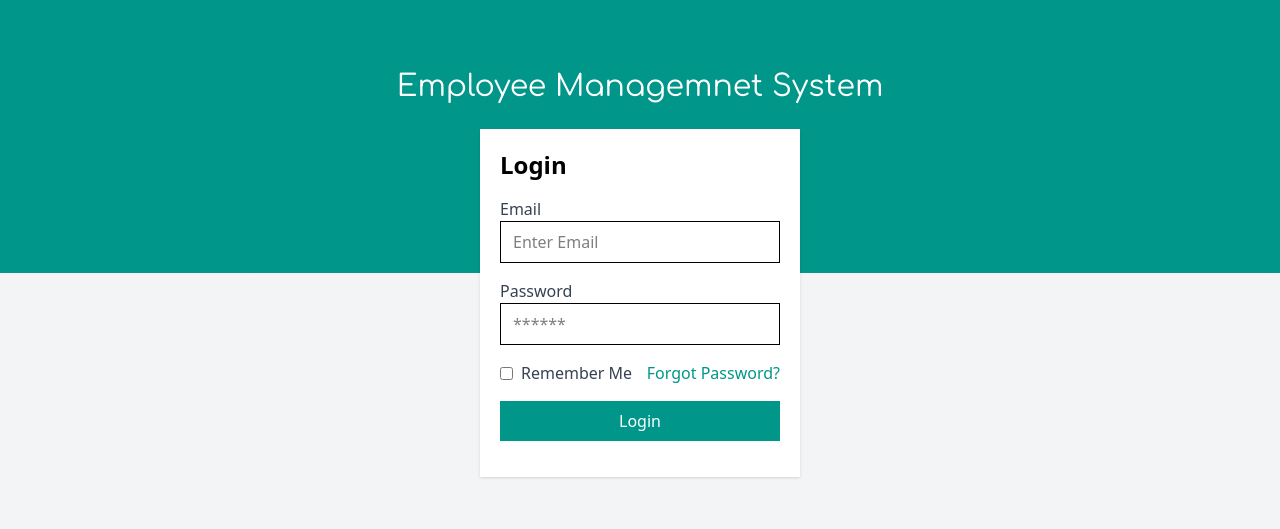
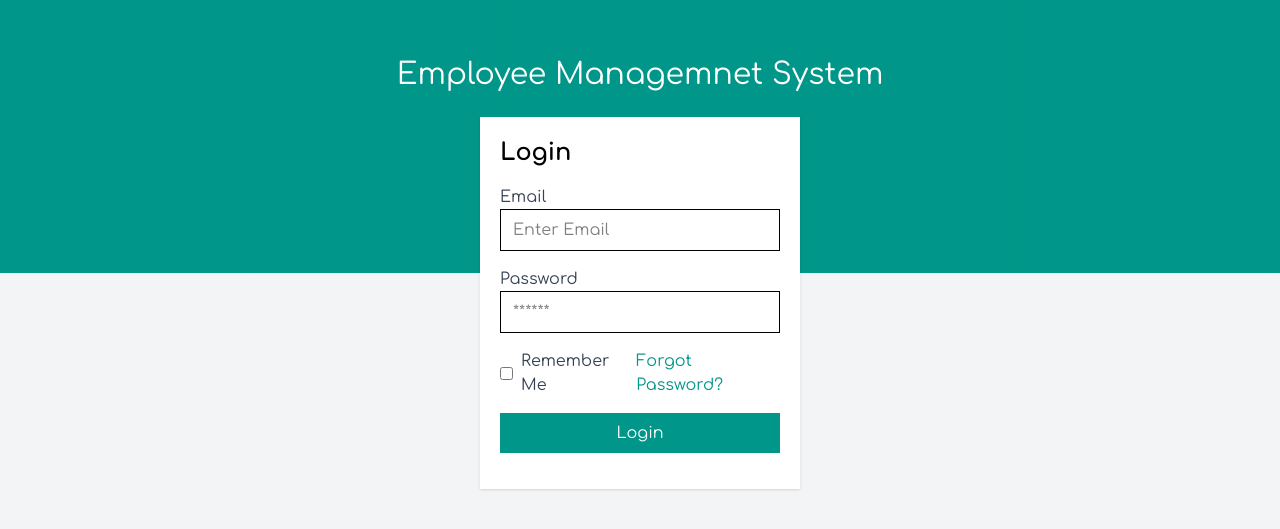
Before and after one commit to ksravani10/employee-frontend, a React (Vite) app: page /login in a window 1280 px wide. Shown: the part 127-656 px from the top of the page. Built offline with nearby package versions, Linux system fonts and the light colour scheme.

Commit message:
changes updated

```diff
--- a/src/index.css
+++ b/src/index.css
@@ -2,3 +2,36 @@
 .font-style, .EWS-head {
     font-family: "Comfortaa", sans-serif;
 }
+
+/* Responsive base styles */
+body {
+  margin: 0;
+  padding: 0;
+  font-family: 'Comfortaa', sans-serif;
+  background: #f8fafc;
+}
+
+.container {
+  max-width: 1200px;
+  margin: 0 auto;
+  padding: 1rem;
+}
+
+/* Example media queries for mobile */
+@media (max-width: 768px) {
+  .container {
+    padding: 0.5rem;
+  }
+  .EWS-head {
+    font-size: 1.2rem;
+  }
+}
+
+@media (max-width: 480px) {
+  .container {
+    padding: 0.25rem;
+  }
+  .EWS-head {
+    font-size: 1rem;
+  }
+}
```
